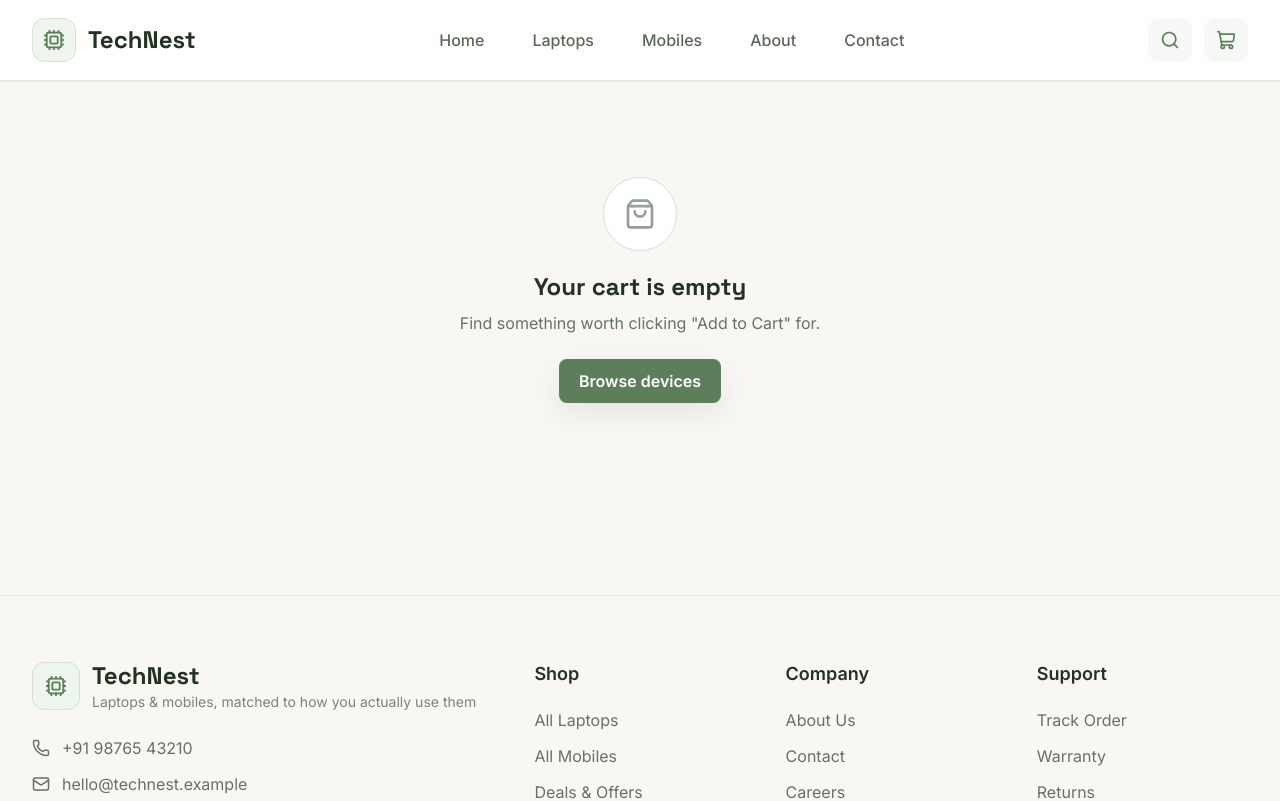
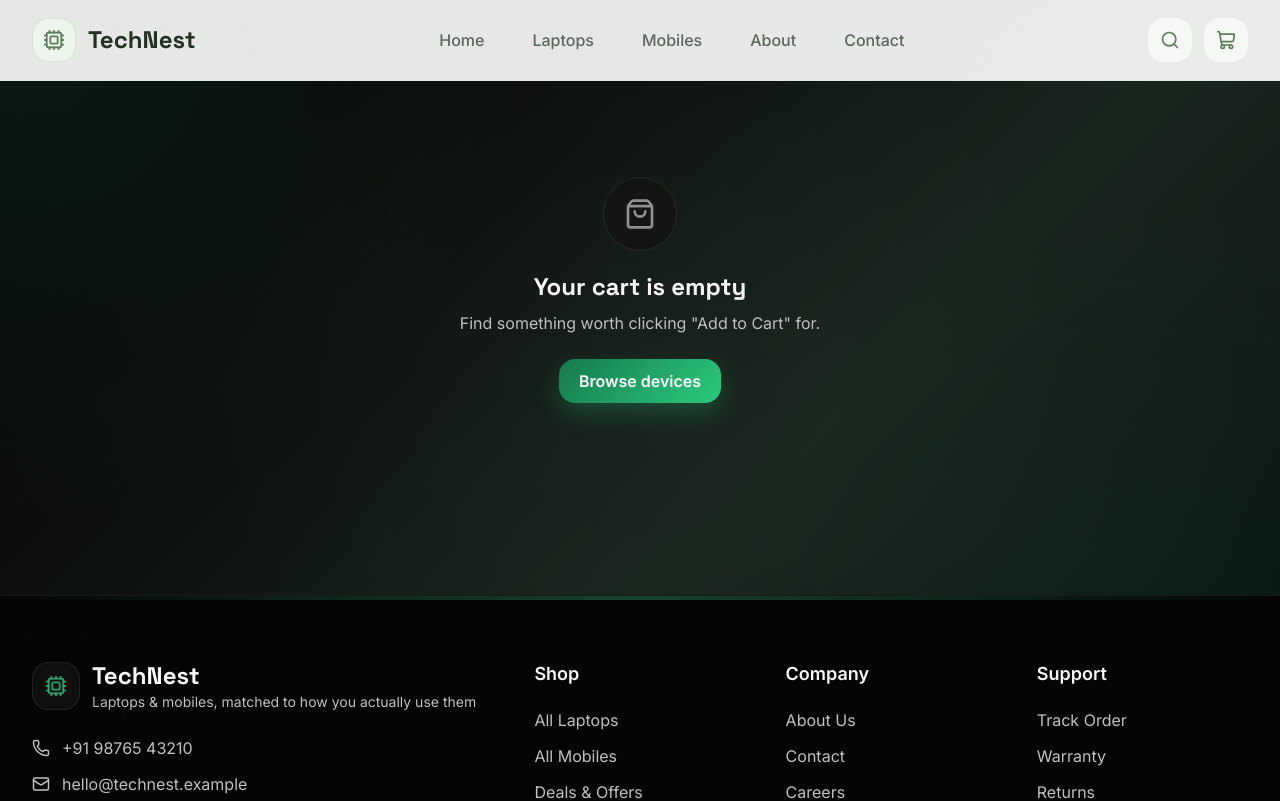
Before and after one commit to nihalmv-ops/trachmartshop, a React (Vite) app in the folder techmart-frontend/: page /cart in a window 1280 px wide. Shown: the top 801 px of the page. Built offline with nearby package versions, Linux system fonts and the light colour scheme.

Commit message:
changing colors and add video sounds

```diff
--- a/techmart-frontend/src/components/BrandStrip.jsx
+++ b/techmart-frontend/src/components/BrandStrip.jsx
@@ -2,7 +2,7 @@ import brands from "../data/brands.json";
 
 export default function BrandStrip() {
   return (
-    <section className="bg-[#F8F7F3] border-y border-[#E2E8E0] py-8 overflow-hidden">
+    <section className=" border-y border-[#E2E8E0] py-8 overflow-hidden">
 
       <div className="relative">
 
@@ -13,7 +13,7 @@ export default function BrandStrip() {
               key={index}
               className="flex items-center justify-center shrink-0"
             >
-              <span className="text-xl font-semibold tracking-wide text-[#6B776B] hover:text-[#5E7D5A] transition-colors duration-300 cursor-pointer">
+              <span className="text-xl font-semibold tracking-wide hover: transition-colors duration-300 cursor-pointer">
                 {brand}
               </span>
             </div>
--- a/techmart-frontend/src/components/CategoryShowcase.jsx
+++ b/techmart-frontend/src/components/CategoryShowcase.jsx
@@ -17,7 +17,7 @@ export default function CategoryShowcase() {
           <Link
             key={cat.id}
             to={`/shop/${cat.slug}`}
-            className="group relative overflow-hidden rounded-3xl border border-[#DDE5DA] bg-white shadow-lg hover:shadow-2xl transition-all duration-500 h-72"
+            className="group relative overflow-hidden rounded-3xl border  shadow-lg hover:shadow-2xl transition-all duration-500 h-72"
           >
 
             <img
--- a/techmart-frontend/src/components/Footer.jsx
+++ b/techmart-frontend/src/components/Footer.jsx
@@ -19,37 +19,39 @@ export default function Footer() {
   const year = new Date().getFullYear();
 
   return (
-    <footer className="mt-24 bg-[#F8F7F3] border-t border-[#E4E8E2]">
+    <footer className="mt-24 bg-base border-t border-border">
+
+      {/* Green Glow */}
+      <div className="absolute left-0 right-0 h-1 bg-gradient-to-r from-transparent via-accent to-transparent opacity-40"></div>
 
       <div className="container-shell py-16 grid grid-cols-1 sm:grid-cols-2 lg:grid-cols-5 gap-10">
 
         {/* Logo */}
-
         <div className="lg:col-span-2">
 
           <div className="flex items-center gap-3">
 
-            <div className="flex h-12 w-12 items-center justify-center rounded-xl bg-[#EDF5EC] border border-[#D5E0D2]">
-              <Cpu className="text-[#5E7D5A]" size={22} />
+            <div className="flex h-12 w-12 items-center justify-center rounded-xl bg-surface border border-border shadow-card">
+              <Cpu className="text-accent" size={22} />
             </div>
 
             <div>
-              <h2 className="font-display text-2xl font-bold text-[#243224]">
+              <h2 className="font-display text-2xl font-bold text-ink">
                 {siteConfig.siteName}
               </h2>
 
-              <p className="text-sm text-[#7A847A]">
+              <p className="text-sm text-ink-muted">
                 {siteConfig.tagline}
               </p>
             </div>
 
           </div>
 
-          <div className="mt-6 space-y-3 text-[#667266]">
+          <div className="mt-6 space-y-3 text-ink-muted">
 
             <a
               href={`tel:${siteConfig.contact.phone}`}
-              className="flex items-center gap-3 hover:text-[#5E7D5A] transition"
+              className="flex items-center gap-3 hover:text-accent transition-colors"
             >
               <Phone size={18} />
               {siteConfig.contact.phone}
@@ -57,14 +59,14 @@ export default function Footer() {
 
             <a
               href={`mailto:${siteConfig.contact.email}`}
-              className="flex items-center gap-3 hover:text-[#5E7D5A] transition"
+              className="flex items-center gap-3 hover:text-accent transition-colors"
             >
               <Mail size={18} />
               {siteConfig.contact.email}
             </a>
 
             <div className="flex items-start gap-3">
-              <MapPin size={18} className="mt-1" />
+              <MapPin size={18} className="mt-1 text-accent" />
               <span>{siteConfig.contact.address}</span>
             </div>
 
@@ -91,11 +93,11 @@ export default function Footer() {
 
       {/* Bottom */}
 
-      <div className="border-t border-[#E4E8E2]">
+      <div className="border-t border-border">
 
         <div className="container-shell py-6 flex flex-col md:flex-row justify-between items-center gap-5">
 
-          <p className="text-sm text-[#7A847A]">
+          <p className="text-sm text-ink-faint">
             © {year} {siteConfig.siteName}. All Rights Reserved.
           </p>
 
@@ -139,7 +141,7 @@ function FooterColumn({ title, links }) {
   return (
     <div>
 
-      <h3 className="mb-5 text-lg font-semibold text-[#243224]">
+      <h3 className="mb-5 text-lg font-semibold text-ink">
         {title}
       </h3>
 
@@ -149,7 +151,7 @@ function FooterColumn({ title, links }) {
           <li key={link.label}>
             <Link
               to={link.path}
-              className="text-[#667266] hover:text-[#5E7D5A] transition-colors duration-300"
+              className="text-ink-muted hover:text-accent transition-colors duration-300"
             >
               {link.label}
             </Link>
@@ -169,7 +171,7 @@ function SocialIcon({ href, Icon, label }) {
       target="_blank"
       rel="noreferrer"
       aria-label={label}
-      className="flex h-10 w-10 items-center justify-center rounded-full bg-[#EDF5EC] text-[#5E7D5A] border border-[#D5E0D2] hover:bg-[#5E7D5A] hover:text-white transition-all duration-300"
+      className="flex h-10 w-10 items-center justify-center rounded-full bg-surface border border-border text-accent hover:bg-accent hover:text-white transition-all duration-300 shadow-card"
     >
       <Icon size={18} />
     </a>
--- a/techmart-frontend/src/index.css
+++ b/techmart-frontend/src/index.css
@@ -1,78 +1,188 @@
 @tailwind base;
 @tailwind components;
 @tailwind utilities;
+
+/* ==========================================
+   GLOBAL
+========================================== */
 
 html {
   scroll-behavior: smooth;
 }
 
 body {
-  @apply bg-base text-ink font-body antialiased;
+  @apply text-white font-body antialiased;
+
+  background:
+    radial-gradient(circle at top left,
+      rgba(35, 140, 90, .18),
+      transparent 35%),
+
+    radial-gradient(circle at bottom right,
+      rgba(0, 180, 120, .12),
+      transparent 40%),
+
+    radial-gradient(circle at center,
+      rgba(255,255,255,.02),
+      transparent 60%),
+
+    linear-gradient(
+      135deg,
+      #040404 0%,
+      #090909 20%,
+      #101713 40%,
+      #18251D 60%,
+      #101713 80%,
+      #040404 100%
+    );
+
+  background-attachment: fixed;
+  min-height: 100vh;
 }
 
-/* Text selection */
+/* ==========================================
+   TEXT SELECTION
+========================================== */
+
 ::selection {
-  background: #7A9A74;
+  background: #2CCB7F;
   color: #ffffff;
 }
 
-/* Visible keyboard focus */
+/* ==========================================
+   FOCUS
+========================================== */
+
 a:focus-visible,
 button:focus-visible,
 input:focus-visible,
 textarea:focus-visible,
 select:focus-visible {
-  outline: 2px solid #5E7D5A;
+  outline: 2px solid #2CCB7F;
   outline-offset: 2px;
-  border-radius: 4px;
+  border-radius: 6px;
 }
 
-/* Reduce motion */
+/* ==========================================
+   REDUCE MOTION
+========================================== */
+
 @media (prefers-reduced-motion: reduce) {
   * {
-    animation-duration: 0.001ms !important;
+    animation-duration: .01ms !important;
     animation-iteration-count: 1 !important;
-    transition-duration: 0.001ms !important;
+    transition-duration: .01ms !important;
     scroll-behavior: auto !important;
   }
 }
 
-/* Scrollbar */
+/* ==========================================
+   SCROLLBAR
+========================================== */
+
 ::-webkit-scrollbar {
   width: 10px;
 }
 
 ::-webkit-scrollbar-track {
-  background: #EEF3EC;
+  background: #0b0b0b;
 }
 
 ::-webkit-scrollbar-thumb {
-  background: #5E7D5A;
-  border-radius: 8px;
+  background: linear-gradient(
+    180deg,
+    #2CCB7F,
+    #16794C
+  );
+  border-radius: 30px;
 }
 
 ::-webkit-scrollbar-thumb:hover {
-  background: #4F6B4C;
+  background: linear-gradient(
+    180deg,
+    #35E58F,
+    #20945D
+  );
 }
 
+/* ==========================================
+   LAYOUT
+========================================== */
 
-
-/* Layout */
 .container-shell {
   @apply max-w-7xl mx-auto px-4 sm:px-6 lg:px-8;
 }
 
-/* Small specification chip */
-.spec-chip {
-  @apply font-mono text-[11px] sm:text-xs tracking-tight text-ink-muted bg-surface-light border border-border rounded px-2 py-1 whitespace-nowrap;
+/* ==========================================
+   GLASS SURFACE
+========================================== */
+
+.bg-surface {
+  background: rgba(20,20,20,.78);
+  backdrop-filter: blur(18px);
+  -webkit-backdrop-filter: blur(18px);
 }
 
-/* Primary button */
-.btn-primary {
-  @apply inline-flex items-center justify-center gap-2 bg-accent text-white font-semibold rounded-lg px-5 py-2.5 hover:bg-accent-cyan transition-all duration-300 shadow-card;
+.bg-surface-light {
+  background: rgba(30,30,30,.72);
 }
 
-/* Outline button */
+.border-border {
+  border-color: rgba(255,255,255,.08);
+}
+
+/* ==========================================
+   SPEC CHIP
+========================================== */
+
+.spec-chip {
+  @apply font-mono text-[11px] sm:text-xs tracking-tight rounded px-2 py-1 whitespace-nowrap;
+
+  background: rgba(44,203,127,.08);
+  color: #D6F5E6;
+  border: 1px solid rgba(44,203,127,.25);
+}
+
+/* ==========================================
+   BUTTONS
+========================================== */
+
+.btn-primary {
+  @apply inline-flex items-center justify-center gap-2 text-white font-semibold rounded-xl px-5 py-2.5 transition-all duration-300;
+
+  background: linear-gradient(
+    135deg,
+    #16794C,
+    #2CCB7F
+  );
+
+  box-shadow:
+    0 10px 25px rgba(44,203,127,.25);
+}
+
+.btn-primary:hover {
+  transform: translateY(-2px);
+
+  background: linear-gradient(
+    135deg,
+    #20A665,
+    #39E996
+  );
+
+  box-shadow:
+    0 16px 35px rgba(44,203,127,.40);
+}
+
 .btn-outline {
-  @apply inline-flex items-center justify-center gap-2 border border-border text-ink font-medium rounded-lg px-5 py-2.5 hover:border-accent hover:text-accent transition-all duration-300;
+  @apply inline-flex items-center justify-center gap-2 rounded-xl px-5 py-2.5 font-medium transition-all duration-300;
+
+  border: 1px solid rgba(44,203,127,.35);
+  color: #E8FFF2;
+  background: rgba(255,255,255,.03);
 }
+
+.btn-outline:hover {
+  background: rgba(44,203,127,.12);
+  border-color: #2CCB7F;
+  color: #2CCB7F;
+}
--- a/techmart-frontend/src/pages/About.jsx
+++ b/techmart-frontend/src/pages/About.jsx
@@ -30,7 +30,7 @@ export default function About() {
         </div>
         <div className="rounded-2xl overflow-hidden border border-border aspect-video">
           <img
-            src="https://picsum.photos/seed/about-store/800/500"
+            src="https://i.pinimg.com/736x/92/05/e8/9205e834361d147e5131acf8282da03f.jpg"
             alt="Our store"
             className="w-full h-full object-cover"
           />
--- a/techmart-frontend/tailwind.config.js
+++ b/techmart-frontend/tailwind.config.js
@@ -1,29 +1,34 @@
 /** @type {import('tailwindcss').Config} */
 export default {
   content: ["./index.html", "./src/**/*.{js,jsx}"],
+
   theme: {
     extend: {
       colors: {
-        base: "#F8F7F3",          // Cream background
-        surface: "#FFFFFF",       // White cards
-        "surface-light": "#F2F5F0",
-        "surface-hover": "#E8EFE5",
-        border: "#D8E2D4",
+        /* Backgrounds */
+        base: "#050505",
+        surface: "#141414",
+        "surface-light": "#1E1E1E",
+        "surface-hover": "#262626",
+        border: "#2C2C2C",
 
+        /* Accent Colors */
         accent: {
-          DEFAULT: "#5E7D5A",     // Sage Green
-          cyan: "#6F8E68",
-          dim: "#4F6B4C",
+          DEFAULT: "#2AA36B",
+          cyan: "#38C17F",
+          dim: "#1E7C52",
         },
 
+        /* Text */
         ink: {
-          DEFAULT: "#243224",     // Dark text
-          muted: "#667266",
-          faint: "#97A097",
+          DEFAULT: "#F8F8F8",
+          muted: "#C0C0C0",
+          faint: "#8F8F8F",
         },
 
-        sale: "#C58A4A",
-        success: "#4F8A5B",
+        /* Status */
+        sale: "#FF8A3D",
+        success: "#39D98A",
       },
 
       fontFamily: {
@@ -33,15 +38,34 @@ export default {
       },
 
       boxShadow: {
-        glow: "0 10px 40px rgba(94,125,90,0.18)",
-        card: "0 10px 30px rgba(0,0,0,0.08)",
+        glow: "0 0 30px rgba(42,163,107,.35)",
+        card: "0 15px 40px rgba(0,0,0,.45)",
       },
 
       backgroundImage: {
         "grid-fade":
-          "linear-gradient(to bottom, rgba(248,247,243,0) 0%, #F8F7F3 100%)",
+          "linear-gradient(to bottom, rgba(5,5,5,0) 0%, #050505 100%)",
+
+        hero:
+          "radial-gradient(circle at top left, rgba(42,163,107,.25), transparent 40%), radial-gradient(circle at bottom right, rgba(18,110,78,.25), transparent 45%), linear-gradient(135deg,#050505,#111111,#15241B,#050505)",
+
+        card:
+          "linear-gradient(145deg,#171717,#0E0E0E)",
+
+        button:
+          "linear-gradient(135deg,#2AA36B,#38C17F)",
+      },
+
+      borderRadius: {
+        xl: "1rem",
+        "2xl": "1.5rem",
+      },
+
+      transitionTimingFunction: {
+        premium: "cubic-bezier(0.22,1,0.36,1)",
       },
     },
   },
+
   plugins: [],
 };
```
Also changed, not shown: techmart-frontend/src/components/Hero.jsx (+47 -34 lines), techmart-frontend/src/pages/Cart.jsx (+55 -7 lines), techmart-frontend/src/pages/ProductDetail.jsx (+101 -5 lines).
